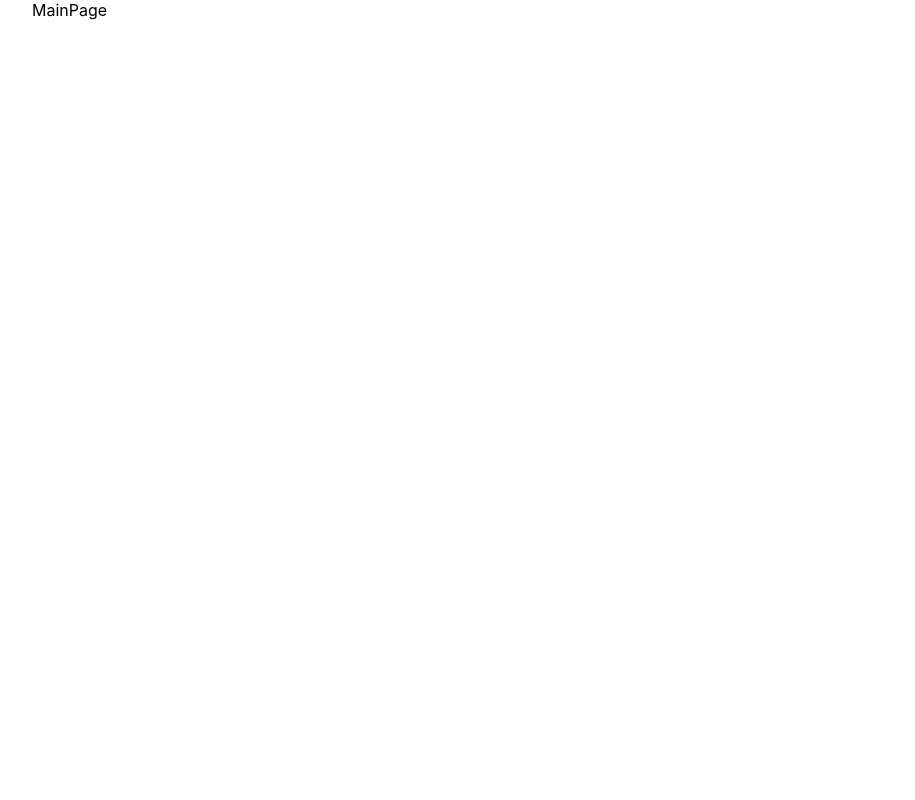
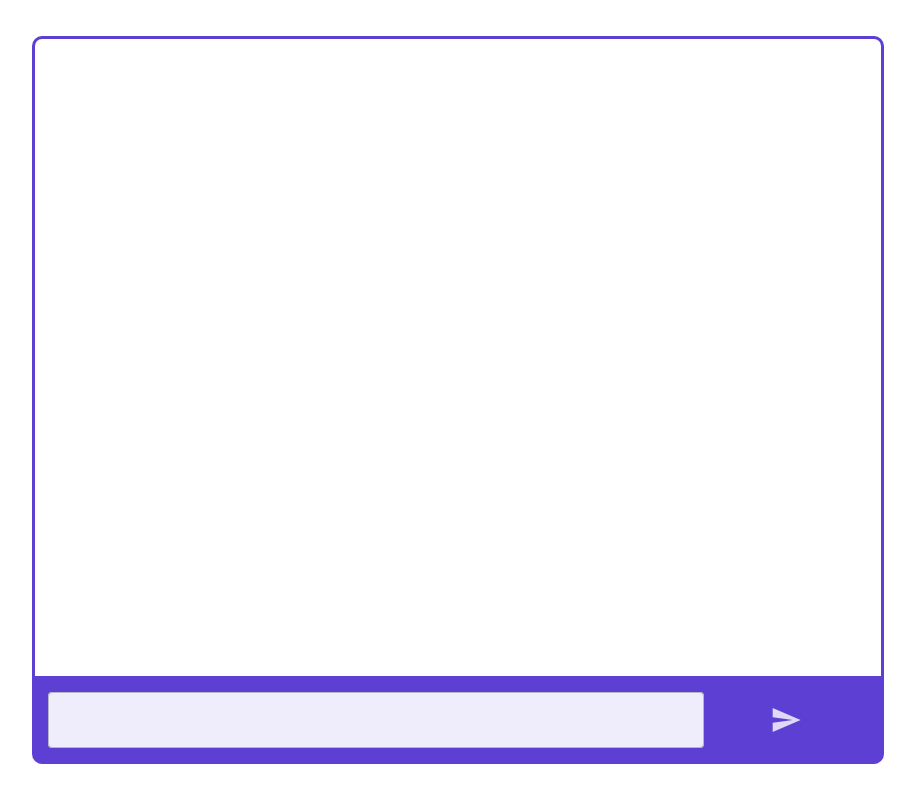
Before and after one commit to InnocentEdem/react-chat-app, a React (Create React App) app: page / in a window 1280 px wide. Shown: the whole page, without its empty margins (182-1097 px from the left). Built offline with nearby package versions, Linux system fonts and the light colour scheme.

Commit message:
create ui component for message input

```diff
--- a/package.json
+++ b/package.json
@@ -5,6 +5,7 @@
   "dependencies": {
     "@emotion/react": "^11.10.4",
     "@emotion/styled": "^11.10.4",
+    "@mui/icons-material": "^5.10.6",
     "@mui/material": "^5.10.6",
     "@reduxjs/toolkit": "^1.8.5",
     "@testing-library/jest-dom": "^5.16.5",
--- a/src/App.css
+++ b/src/App.css
@@ -1,38 +1,4 @@
-.App {
-  text-align: center;
+html{
+    fontSize:62.5%;
+    box-sizing:border-box;
 }
-
-.App-logo {
-  height: 40vmin;
-  pointer-events: none;
-}
-
-@media (prefers-reduced-motion: no-preference) {
-  .App-logo {
-    animation: App-logo-spin infinite 20s linear;
-  }
-}
-
-.App-header {
-  background-color: #282c34;
-  min-height: 100vh;
-  display: flex;
-  flex-direction: column;
-  align-items: center;
-  justify-content: center;
-  font-size: calc(10px + 2vmin);
-  color: white;
-}
-
-.App-link {
-  color: #61dafb;
-}
-
-@keyframes App-logo-spin {
-  from {
-    transform: rotate(0deg);
-  }
-  to {
-    transform: rotate(360deg);
-  }
-}
--- a/src/App.js
+++ b/src/App.js
@@ -1,6 +1,7 @@
 import { ThemeProvider } from '@mui/material/styles';
 import { BrowserRouter as Router, Route, Routes } from "react-router-dom";
-import MainPage from './MainPage';
+import MainPage from './Pages/MainPage';
+import './App.css'
 
 import theme from './styles/theme';
 
--- /dev/null
+++ b/src/Components/ContentArea.js
@@ -0,0 +1,23 @@
+import React from 'react'
+import { useTheme } from '@mui/material/styles'
+import { Box } from '@mui/material'
+const useStyles = ()=>(
+    {
+        root:{
+            border:"solid #5d3fd3",
+            borderRadius:"10px 10px 0 0 ",
+            height:"100%"
+        }
+    }
+)
+function ContentArea() {
+    const theme = useTheme()
+    const styles = useStyles(theme)
+  return (
+    <Box sx={styles.root}>
+
+    </Box>
+  )
+}
+
+export default ContentArea
--- /dev/null
+++ b/src/Components/MessageInput.js
@@ -0,0 +1,45 @@
+import { Box, FormControl, OutlinedInput} from '@mui/material'
+import React from 'react'
+import { useTheme } from '@mui/material/styles'
+import SendIcon from '@mui/icons-material/Send';
+
+const useStyles = (theme)=>(
+    {
+        root:{
+            height:"100%",
+            display:"flex",
+            margin:"1rem"
+        },
+        input:{
+            width:"80%",
+        },
+        send:{
+            display:"flex",
+            justifyContent:"center",
+            alignItems:"center",
+            width:"20%",
+        }
+    }
+)
+
+function MessageInput() {
+    const theme = useTheme()
+    const styles = useStyles(theme)
+  return (
+    <Box sx={styles.root}>
+        <FormControl sx={styles.input}>
+            <OutlinedInput
+                multiline
+                maxRows={3}
+                sx={{backgroundColor:"#efecfb"}}
+
+            />
+        </FormControl>
+        <Box sx={styles.send}>
+            <SendIcon sx={{fontSize:"2rem",color:"#dfd9f6", cursor:"pointer"}}/>
+        </Box>
+    </Box>
+  )
+}
+
+export default MessageInput
--- a/src/MainPage.js
+++ /dev/null
@@ -1,28 +0,0 @@
-import React from 'react'
-import { Container } from '@mui/material'
-import { useTheme } from '@mui/material/styles'
-import { useSelector } from 'react-redux'
-import { useDispatch } from 'react-redux'
-import { addNewMessage } from './appStore/actions'
-
-const useStyles = (theme)=>(
-  {
-    root:{
-      height:"100vh"
-    }
-  }
-)
-
-function MainPage() {
-  const theme = useTheme
-  const styles = useStyles(theme)
-  // const dispatch = useDispatch()
-  // dispatch(addNewMessage({message:"hello"}))
-  return (
-    <Container maxWidth='md' sx={styles.root}>
-      MainPage
-    </Container>
-  )
-}
-
-export default MainPage
--- /dev/null
+++ b/src/Pages/MainPage.js
@@ -0,0 +1,59 @@
+import React from 'react'
+import { Container, Box } from '@mui/material'
+import { useTheme } from '@mui/material/styles'
+import { useSelector, useDispatch } from 'react-redux'
+import { addNewMessage } from '../appStore/actions'
+import MessageInput from '../Components/MessageInput'
+import ContentArea from '../Components/ContentArea'
+
+const useStyles = (theme)=>(
+  {
+    root:{
+      height:"100vh",
+      diplay:"flex",
+      alignItems:"center",
+    },
+    displayMessages:{
+      height:"80vh",
+      backgorunColor:"brown"
+    },
+    messageInput:{
+      height:"2 ;sjdklajkljdjkdfj0vh",
+      minHeight:"2rem",
+      display:"flex",
+      backgroundColor:"#5d3fd3",
+      borderRadius:" 0 0 10px 10px"
+    },
+    mainContainer:{
+      display:"flex",
+      height:"100%",
+      justifyContent:"center",
+      flexDirection:"column",
+      justifyItems:"center",
+    }
+  }
+)
+
+function MainPage() {
+  const theme = useTheme
+  const styles = useStyles(theme)
+  // const dispatch = useDispatch()
+  // dispatch(addNewMessage({message:"hello"}))
+  return (
+    <Container maxWidth='md' sx={styles.root}>
+      <Box sx={styles.mainContainer}>
+      <Box sx={styles.displayMessages}>
+        <ContentArea/>
+      </Box>
+      <Box sx={styles.messageInput}>
+        <Box sx={{margin:"auto",width:"100%"}}>
+        <MessageInput/>
+        </Box>
+      </Box>
+      </Box>
+
+    </Container>
+  )
+}
+
+export default MainPage
--- a/src/index.js
+++ b/src/index.js
@@ -3,7 +3,6 @@ import ReactDOM from 'react-dom/client';
 import './index.css';
 import App from './App';
 import reportWebVitals from './reportWebVitals';
-import storage from 'redux-persist/lib/storage';
 import store from './appStore/reducer'
 import { PersistGate } from 'redux-persist/integration/react';
 import { persistStore } from 'redux-persist';
```
Also changed, not shown: src/Components/MessageFrom.js (added), src/Components/MessageTo.js (added), 1 other file (tests, documents, lock files or other folders).
